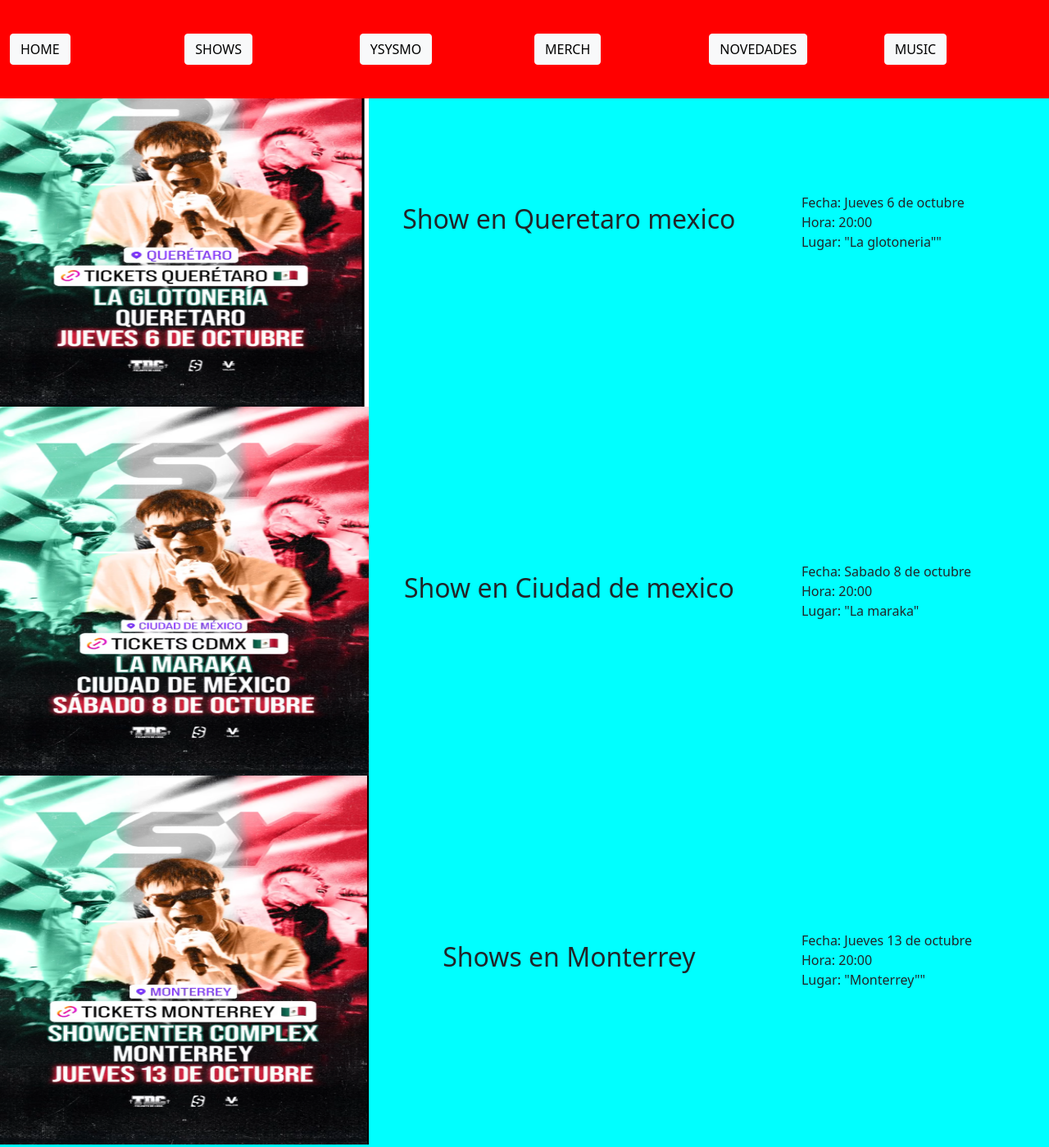
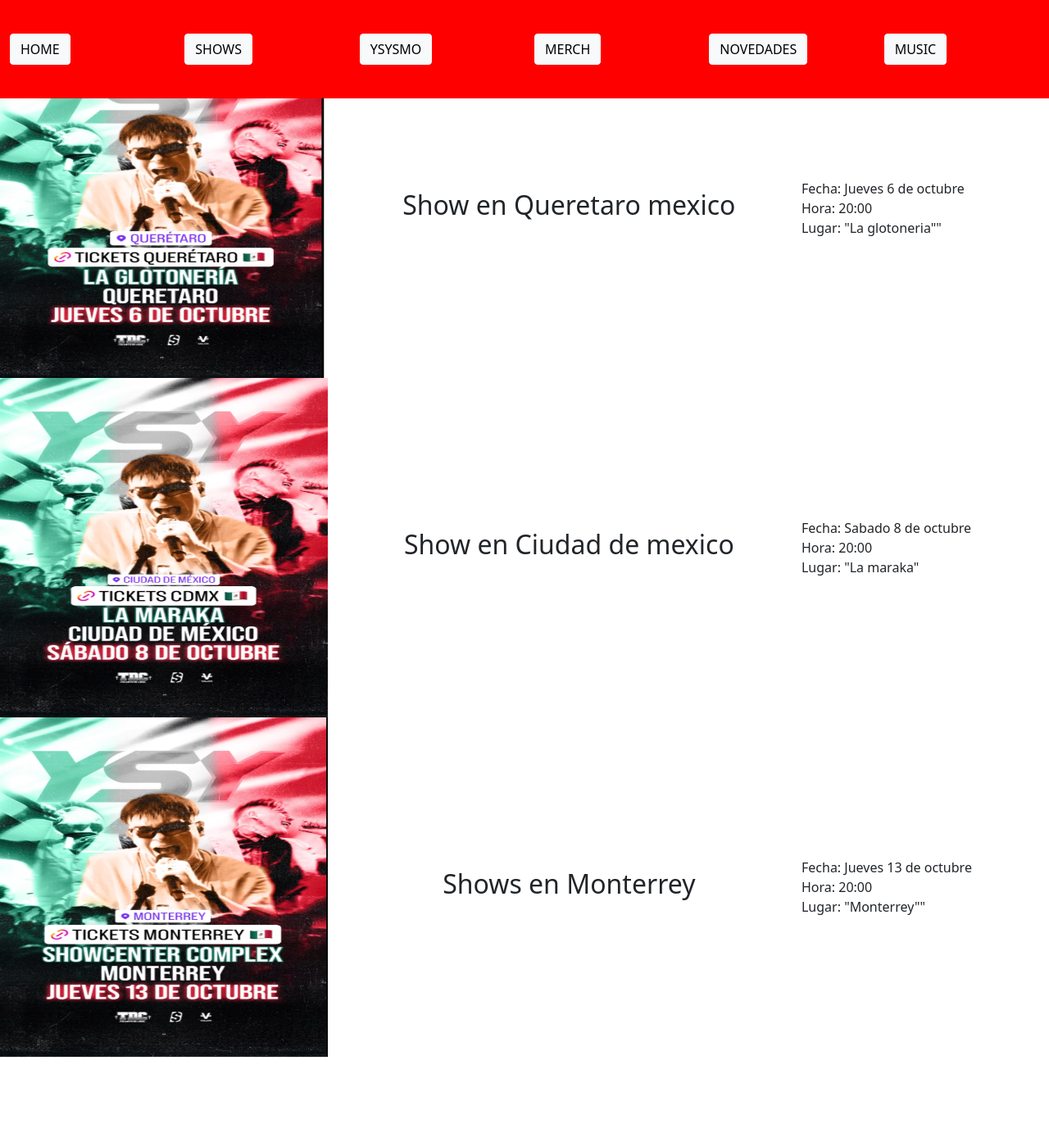
Before and after one commit to Santibanezgl/PF-Santiago-Iba-ez, a plain HTML site: page pages/shows.html in a window 1280 px wide. Shown: the top 1399 px of the page at 82% size. Drawn offline with nearby package versions, Linux system fonts and the light colour scheme.

Commit message:
modificaciones menores

```diff
--- a/css/styles.css
+++ b/css/styles.css
@@ -14,7 +14,7 @@ header{
 main{
     width: 100vw;
     height: 225vh;
-    background-color: aqua;
+
 }
 #cuerposhow{
     width: 100vw;
@@ -100,16 +100,16 @@ footer{
     height: 211vh;
 }
 #show1{
-width: 450px;
-height: 450px;
+width: 400px;
+height: 415px;
 }
 #show2{
-width: 450px;
-height: 450px;
+width: 400px;
+height: 414px;
 }
 #show3{
-width: 450px;
-height: 450px;
+width: 400px;
+height: 414px;
 }
 
 .cura{
```
